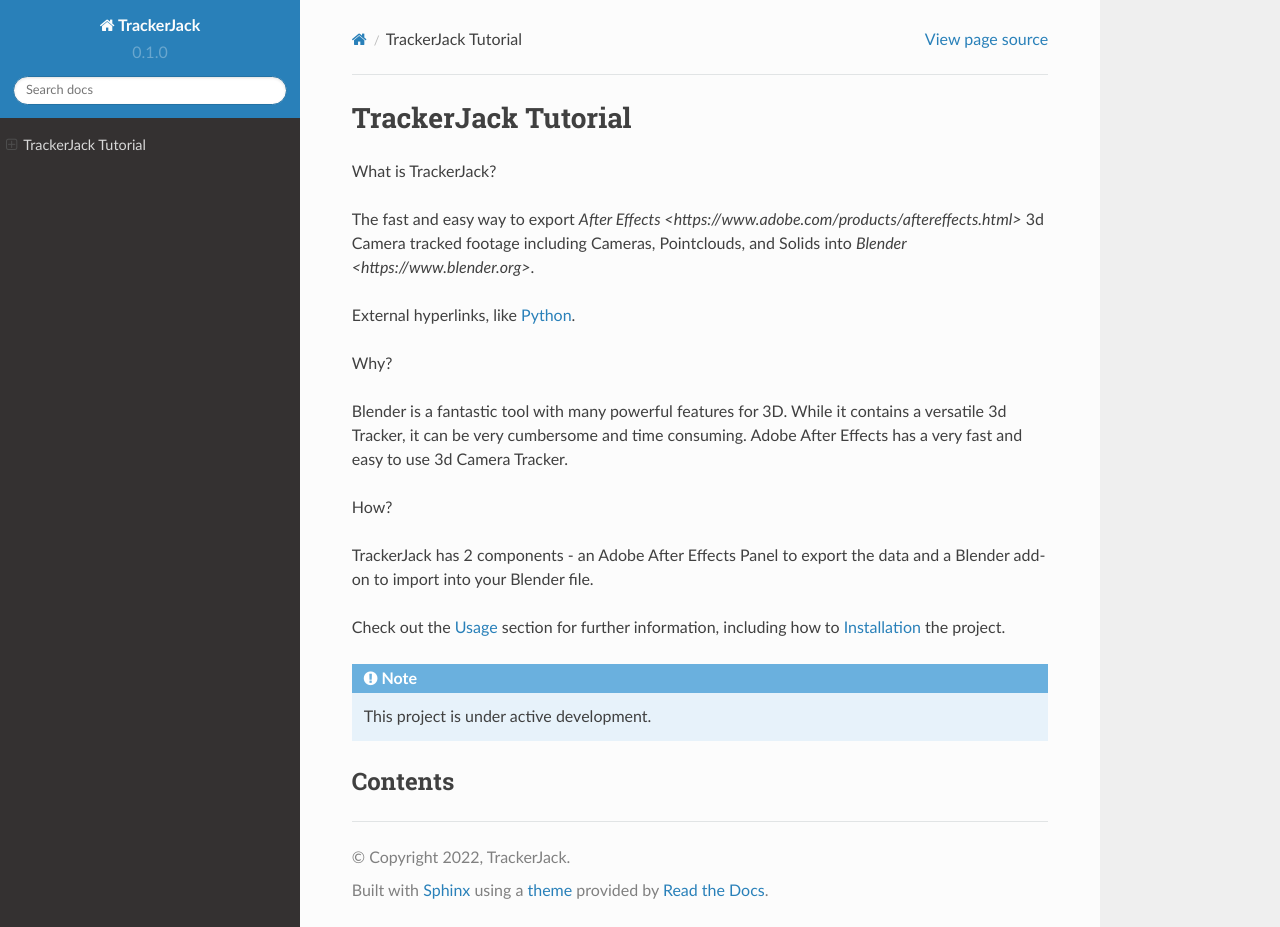
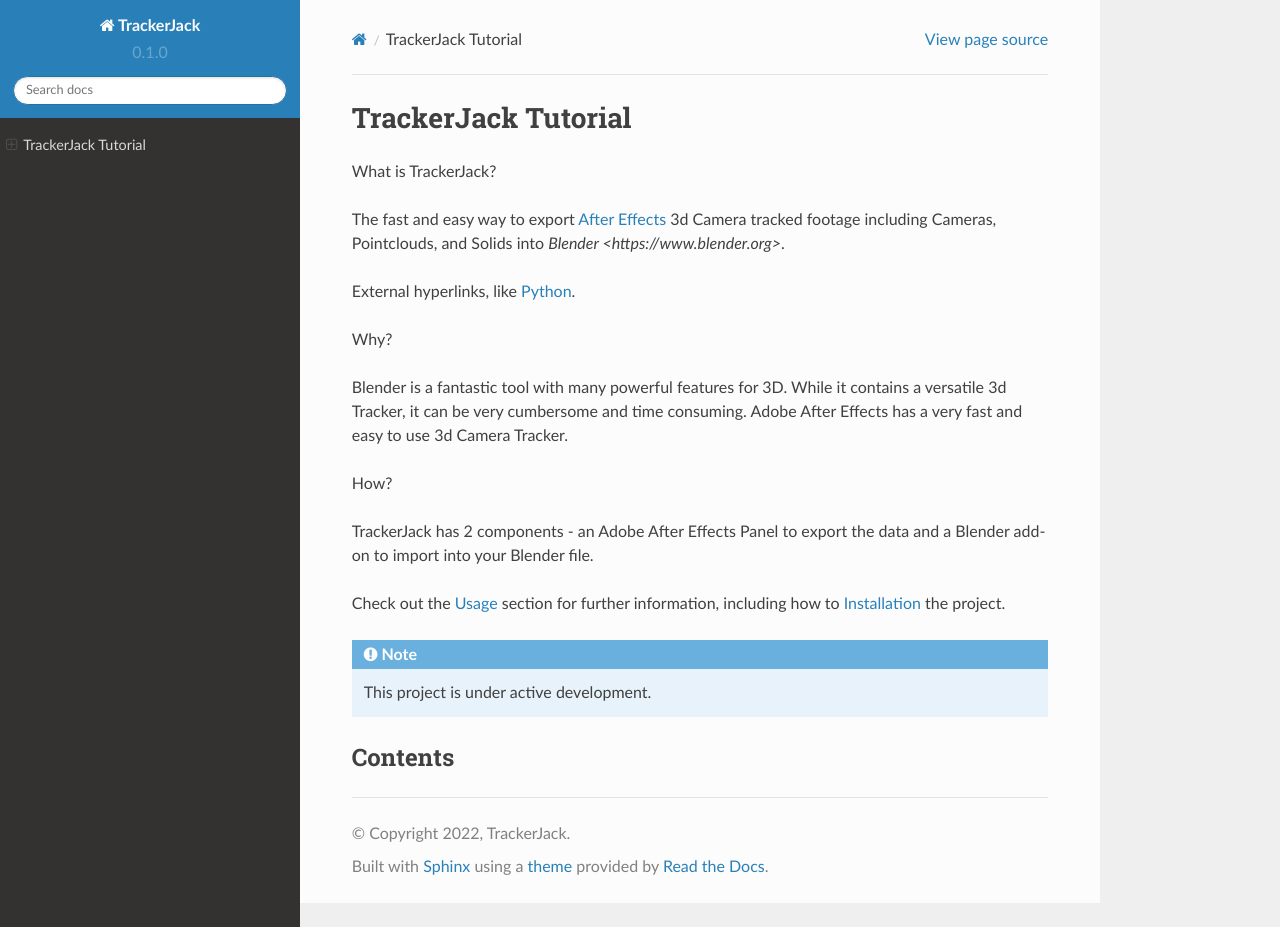
Before and after one commit to halekii/TrackerJack-Tutorial, a Sphinx documentation site: the page built from docs/source/index.rst, in a window 1280 px wide and 927 px high. Built offline with Sphinx 7.4.7 and the Read the Docs theme 2.0.0, drawn with Linux system fonts in a browser that asks for light colours; pages that are not in the unit, such as notebooks, are missing from menus.

Commit message:
Update index.rst

```diff
--- a/docs/source/index.rst
+++ b/docs/source/index.rst
@@ -3,8 +3,7 @@
 
 What is TrackerJack?
 
-The fast and easy way to export `After Effects
-<https://www.adobe.com/products/aftereffects.html>` 3d Camera tracked footage including Cameras, Pointclouds, and Solids into `Blender <https://www.blender.org>`.
+The fast and easy way to export `After Effects <https://www.adobe.com/products/aftereffects.html>`_ 3d Camera tracked footage including Cameras, Pointclouds, and Solids into `Blender <https://www.blender.org>`.
 
 External hyperlinks, like `Python
 <http://www.python.org/>`_.
```
